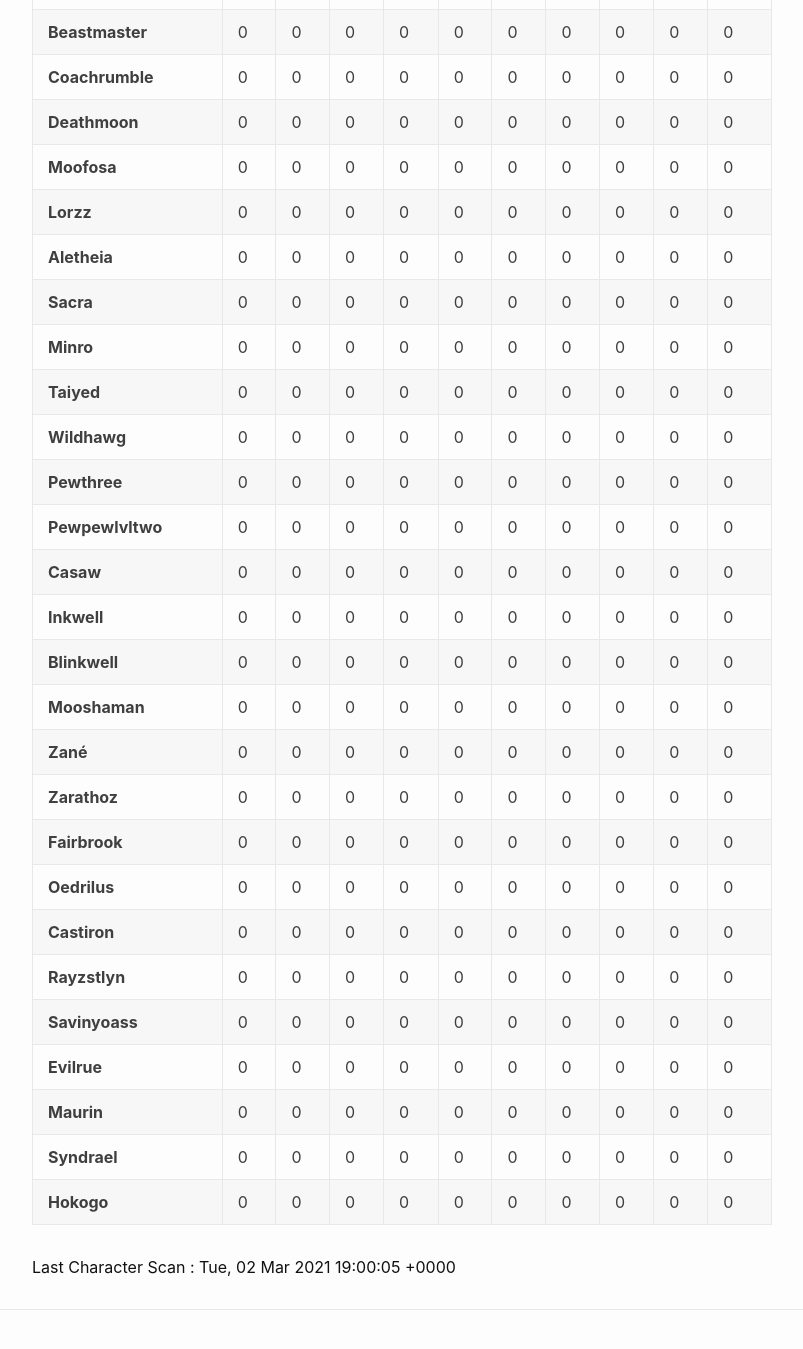
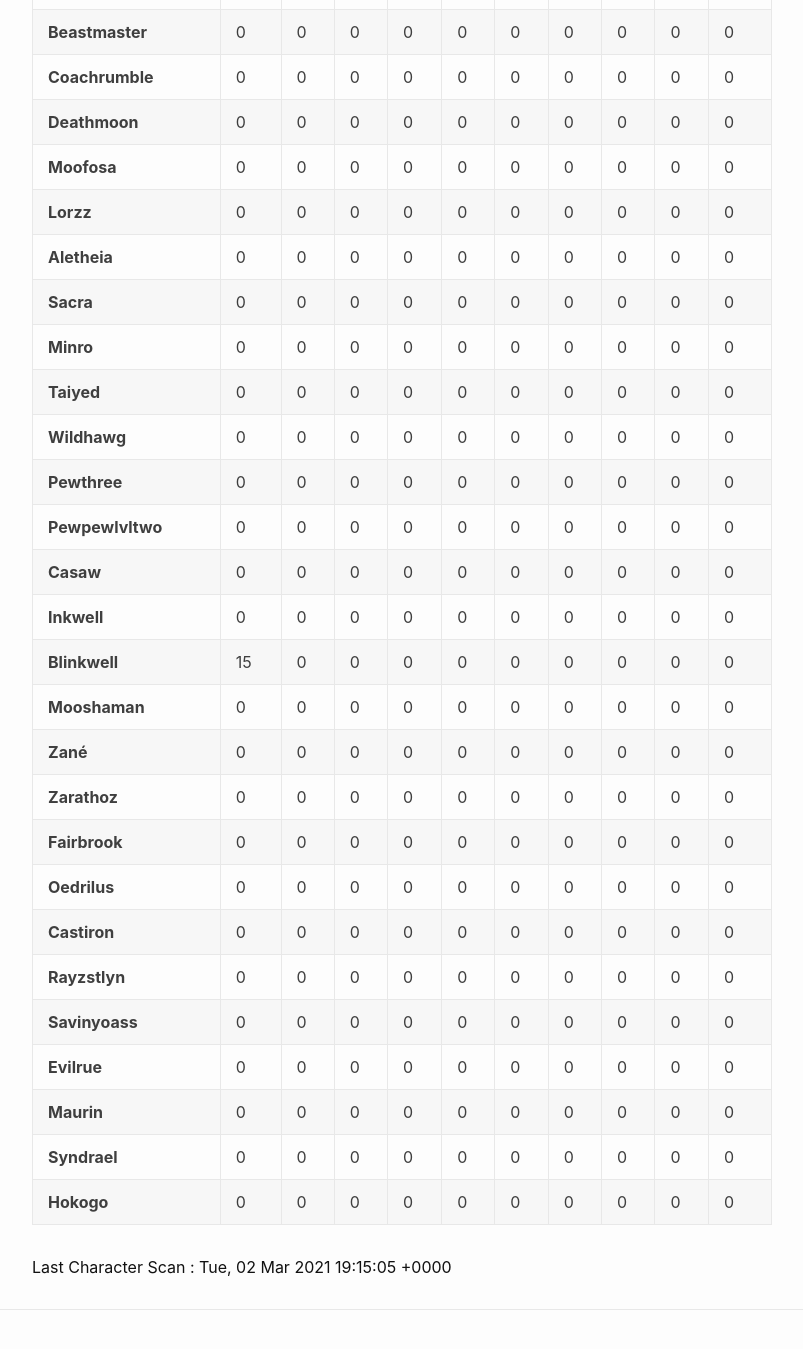
Before and after one commit to eldertribunal/keystonetracker, a Jekyll site: the page built from weekly.md, in a window 1280 px wide and 1400 px high, scrolled down 314 px. Shown: the top 1349 px of the window, without its empty margins (126-929 px from the left). Built offline with Jekyll 4.4.1, drawn with Linux system fonts in a browser that asks for light colours.

Commit message:
auto scan Tue Mar  2 19:15:39 UTC 2021

```diff
--- a/_data/scanned.json
+++ b/_data/scanned.json
@@ -1,3 +1,3 @@
 {
-  "timestamp": 1614711605
+  "timestamp": 1614712505
 }
--- a/_data/weekly.json
+++ b/_data/weekly.json
@@ -257,7 +257,7 @@
   {
     "name": "Blinkwell",
     "dungeons": [
-      0,
+      15,
       0,
       0,
       0,
```
